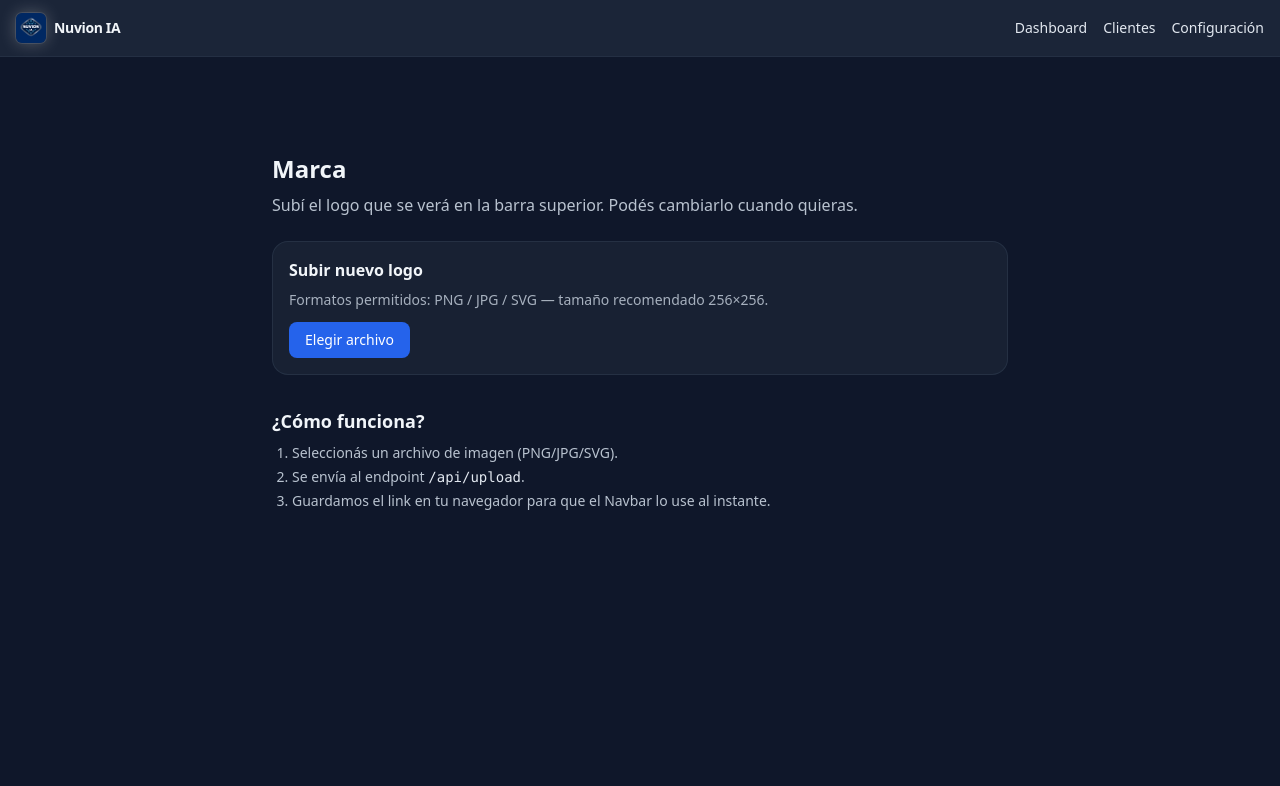
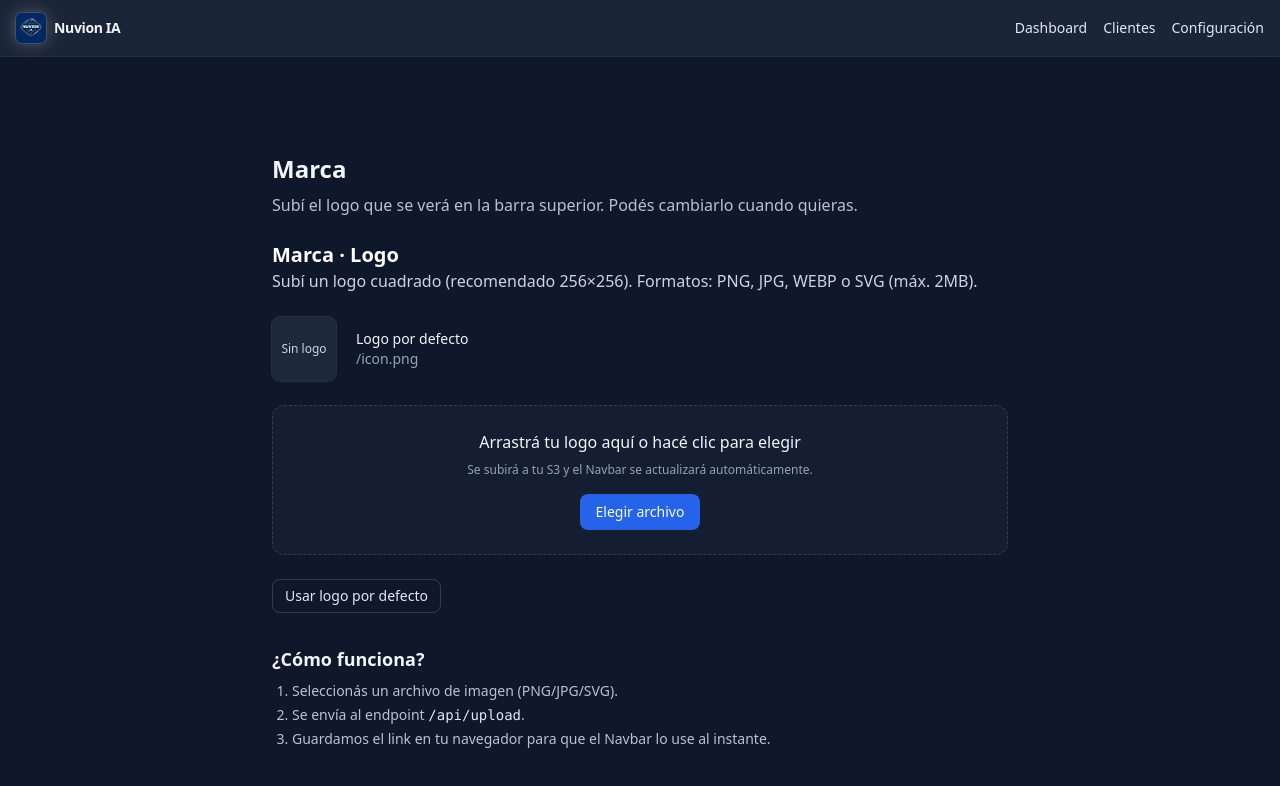
Before and after one commit to ianuvion/nuvion-ia, a Next.js app: page /configuracion/brand in a window 1280 px wide. Shown: the top 786 px of the page. Built offline with nearby package versions, Linux system fonts and the light colour scheme.

Commit message:
Update LogoUploader.tsx

```diff
--- a/app/components/LogoUploader.tsx
+++ b/app/components/LogoUploader.tsx
@@ -1,105 +1,172 @@
 'use client';
 
-import { useState, useRef } from 'react';
+import { useEffect, useRef, useState } from 'react';
 
-type Props = {
-  onCompleted?: (url: string) => void;
-};
+type UploadState = 'idle' | 'uploading' | 'done' | 'error';
 
-export default function LogoUploader({ onCompleted }: Props) {
-  const [fileName, setFileName] = useState<string | null>(null);
-  const [uploading, setUploading] = useState(false);
-  const [error, setError] = useState<string | null>(null);
-  const [url, setUrl] = useState<string | null>(null);
+export default function LogoUploader() {
+  const [preview, setPreview] = useState<string | null>(null);
+  const [status, setStatus] = useState<UploadState>('idle');
+  const [message, setMessage] = useState<string>('');
   const inputRef = useRef<HTMLInputElement | null>(null);
 
-  async function handleUpload(file: File) {
-    setError(null);
-    setUploading(true);
-    setFileName(file.name);
+  // Cargar el logo guardado si existe (usado por el Navbar)
+  useEffect(() => {
+    const saved = localStorage.getItem('nuvion_logo_url');
+    if (saved) setPreview(saved);
+  }, []);
 
-    try {
+  // Validaciones
+  const MAX_MB = 2;
+  const ALLOWED = ['image/png', 'image/jpeg', 'image/webp', 'image/svg+xml'];
+
+  function validate(file: File) {
+    if (!ALLOWED.includes(file.type)) {
+      throw new Error('Formato inválido. Usa PNG, JPG, WEBP o SVG.');
+    }
+    if (file.size > MAX_MB * 1024 * 1024) {
+      throw new Error(`Archivo muy grande. Máximo ${MAX_MB}MB.`);
+    }
+  }
+
+  async function uploadFile(file: File) {
+    validate(file);
+    setStatus('uploading');
+    setMessage('Subiendo logo…');
+
+    // Usamos FormData -> el endpoint /api/upload acepta FormData y binario
+    const form = new FormData();
+    form.append('file', file);
+
     const res = await fetch('/api/upload', {
       method: 'POST',
-        headers: {
-          'x-filename': file.name,
-          // No poner Content-Type manual en multipart: el browser lo arma
-        },
-        body: file,
+      body: form,
     });
 
     const data = await res.json();
-
-      if (!res.ok || !data?.ok) {
-        throw new Error(data?.message || 'Error al subir');
+    if (!res.ok || !data?.ok || !data?.url) {
+      throw new Error(data?.message || 'Error al subir el logo');
     }
 
-      const link = data.url as string;
-      setUrl(link);
+    // Guardamos la URL para que el Navbar la tome automáticamente
+    localStorage.setItem('nuvion_logo_url', data.url);
+    setPreview(data.url);
+    setStatus('done');
+    setMessage('Logo actualizado con éxito ✅');
+  }
 
-      // Guardamos para que el Navbar lo use
-      localStorage.setItem('nuvion_logo_url', link);
-
-      onCompleted?.(link);
-    } catch (e: any) {
-      setError(e?.message || 'Error inesperado');
+  async function onInputChange(e: React.ChangeEvent<HTMLInputElement>) {
+    const file = e.target.files?.[0];
+    if (!file) return;
+    try {
+      await uploadFile(file);
+    } catch (err: any) {
+      setStatus('error');
+      setMessage(err?.message || 'Error al subir');
     } finally {
-      setUploading(false);
+      // limpiar input para permitir re-subir el mismo nombre si hace falta
+      e.currentTarget.value = '';
     }
   }
 
-  function onChange(e: React.ChangeEvent<HTMLInputElement>) {
-    const f = e.target.files?.[0];
-    if (f) handleUpload(f);
+  function onDrop(e: React.DragEvent<HTMLLabelElement>) {
+    e.preventDefault();
+    const file = e.dataTransfer.files?.[0];
+    if (!file) return;
+    (async () => {
+      try {
+        await uploadFile(file);
+      } catch (err: any) {
+        setStatus('error');
+        setMessage(err?.message || 'Error al subir');
+      }
+    })();
+  }
+
+  function onDragOver(e: React.DragEvent<HTMLLabelElement>) {
+    e.preventDefault();
+  }
+
+  function openPicker() {
+    inputRef.current?.click();
+  }
+
+  function clearLogo() {
+    localStorage.removeItem('nuvion_logo_url');
+    setPreview(null);
+    setStatus('idle');
+    setMessage('Logo restablecido. Se usará /icon.png por defecto.');
   }
 
   return (
-    <div className="rounded-2xl border border-slate-700/50 bg-slate-800/60 p-4">
-      <h3 className="text-slate-100 font-semibold mb-2">Subir nuevo logo</h3>
-      <p className="text-sm text-slate-300/80 mb-3">
-        Formatos permitidos: PNG / JPG / SVG — tamaño recomendado 256×256.
+    <section className="max-w-3xl mx-auto space-y-6">
+      <header>
+        <h1 className="text-xl font-semibold text-white">Marca · Logo</h1>
+        <p className="text-slate-300">
+          Subí un logo cuadrado (recomendado 256×256). Formatos: PNG, JPG, WEBP o SVG (máx. {MAX_MB}MB).
         </p>
+      </header>
 
-      <div className="flex items-center gap-3">
+      {/* Vista previa */}
+      <div className="flex items-center gap-5">
+        <div className="size-16 rounded-lg ring-1 ring-white/10 overflow-hidden bg-slate-700/40 flex items-center justify-center">
+          {/* eslint-disable-next-line @next/next/no-img-element */}
+          {preview ? (
+            <img src={preview} alt="Logo actual" className="w-full h-full object-cover" />
+          ) : (
+            <span className="text-xs text-slate-300">Sin logo</span>
+          )}
+        </div>
+        <div className="text-sm text-slate-300">
+          <div className="font-medium text-slate-100">{preview ? 'Logo en uso' : 'Logo por defecto'}</div>
+          <div className="truncate max-w-[520px] text-slate-400">{preview ?? '/icon.png'}</div>
+        </div>
+      </div>
+
+      {/* Zona de subida */}
+      <label
+        onDrop={onDrop}
+        onDragOver={onDragOver}
+        className="block cursor-pointer rounded-xl border border-dashed border-slate-600/60 bg-slate-800/40 p-6 text-center hover:bg-slate-800/60 transition"
+      >
         <input
           ref={inputRef}
           type="file"
-          accept="image/*"
-          onChange={onChange}
+          accept={ALLOWED.join(',')}
           className="hidden"
+          onChange={onInputChange}
         />
+        <div className="space-y-2">
+          <div className="text-slate-100 font-medium">Arrastrá tu logo aquí o hacé clic para elegir</div>
+          <div className="text-xs text-slate-400">Se subirá a tu S3 y el Navbar se actualizará automáticamente.</div>
+        </div>
+        <div className="mt-4">
           <button
-          onClick={() => inputRef.current?.click()}
-          disabled={uploading}
+            type="button"
+            onClick={openPicker}
+            disabled={status === 'uploading'}
             className="rounded-lg bg-blue-600 hover:bg-blue-500 px-4 py-2 text-white text-sm disabled:opacity-60"
           >
-          {uploading ? 'Subiendo…' : 'Elegir archivo'}
+            {status === 'uploading' ? 'Subiendo…' : 'Elegir archivo'}
+          </button>
+        </div>
+      </label>
+
+      {/* Acciones / estado */}
+      <div className="flex items-center gap-3">
+        <button
+          type="button"
+          onClick={clearLogo}
+          className="rounded-lg border border-slate-600/60 px-3 py-1.5 text-sm text-slate-200 hover:bg-slate-700/50"
+        >
+          Usar logo por defecto
         </button>
 
-        {fileName && !uploading && (
-          <span className="text-slate-200 text-sm">{fileName}</span>
-        )}
+        {status === 'uploading' && <span className="text-sm text-sky-300">Subiendo…</span>}
+        {status === 'done' && <span className="text-sm text-emerald-300">{message}</span>}
+        {status === 'error' && <span className="text-sm text-rose-300">{message}</span>}
+        {status === 'idle' && message && <span className="text-sm text-slate-300">{message}</span>}
       </div>
-
-      {error && (
-        <p className="mt-3 text-red-300 text-sm">
-          {error}
-        </p>
-      )}
-
-      {url && (
-        <div className="mt-4">
-          <p className="text-sm text-emerald-300">¡Logo subido!</p>
-          <a
-            href={url}
-            target="_blank"
-            rel="noreferrer"
-            className="text-xs text-sky-300 underline break-all"
-          >
-            {url}
-          </a>
-        </div>
-      )}
-    </div>
+    </section>
   );
 }
```
Lines whose indentation alone changed are shown as unchanged.
